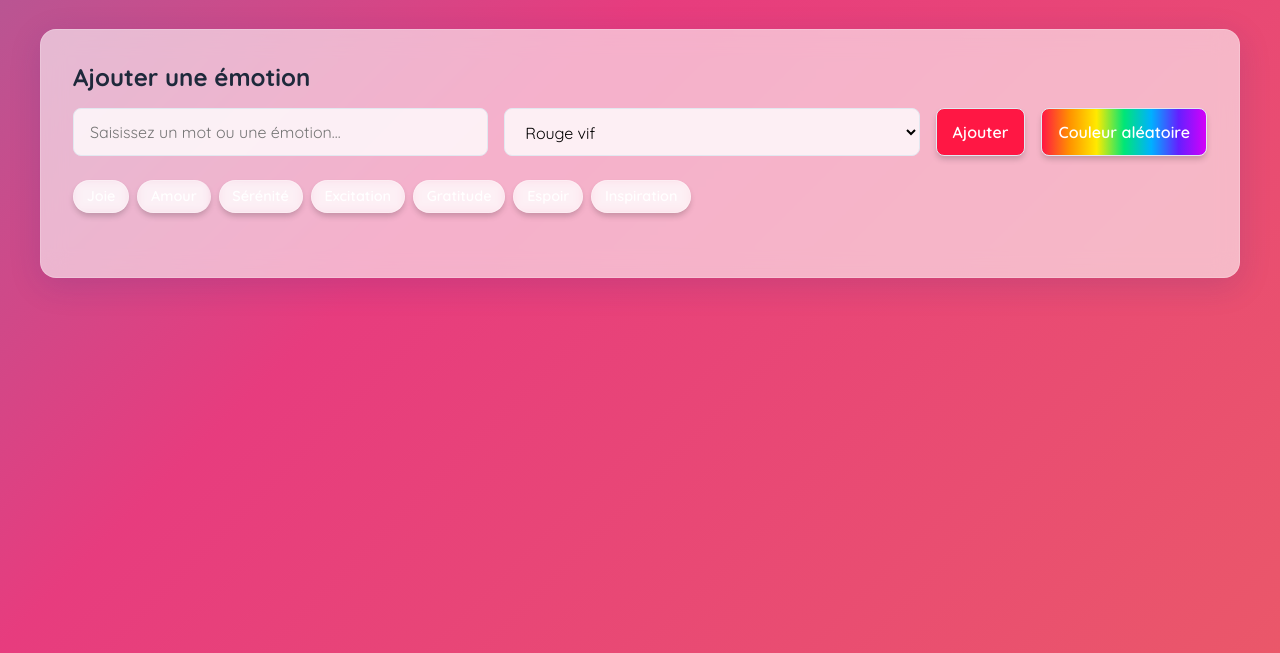
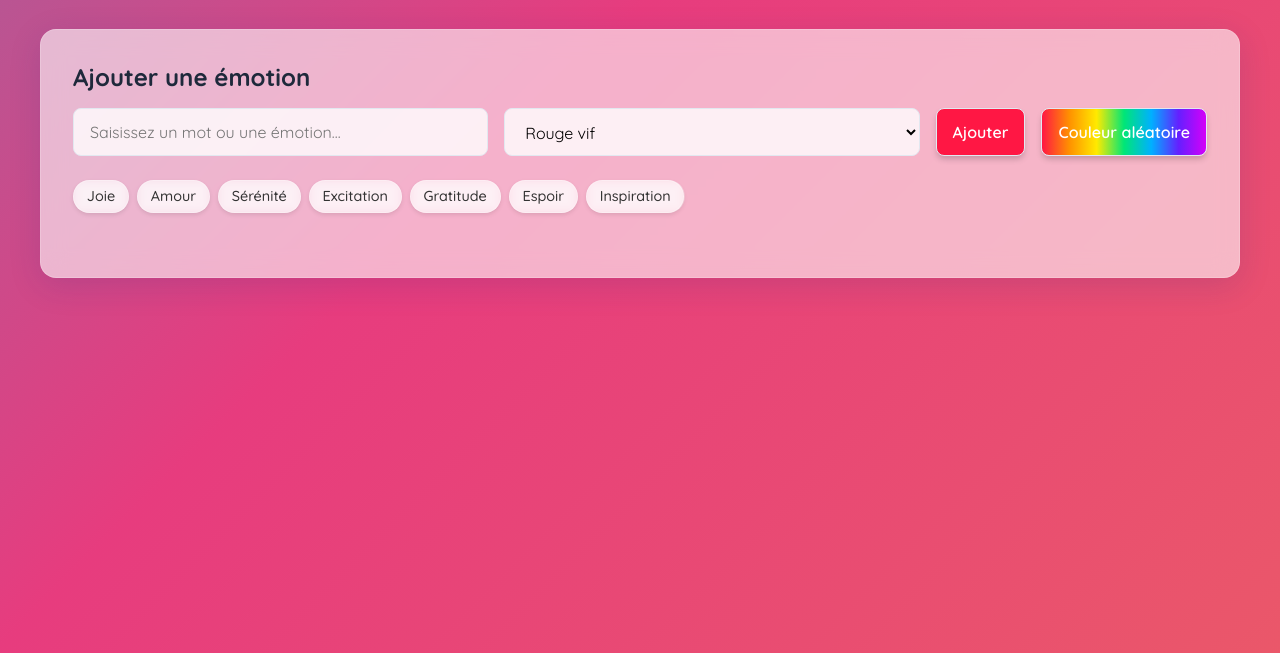
Before and after one commit to mytil67/rainbow_wall, a website: page index.html in a window 1280 px wide. Shown: the part 147-800 px from the top of the page. Drawn offline with Linux system fonts and the light colour scheme; no server answers.

Commit message:
Update index.html

```diff
--- a/index.html
+++ b/index.html
@@ -249,7 +249,7 @@
             box-shadow: 0 2px 4px rgba(0, 0, 0, 0.2);
         }
 
-        /* Suggestions d'émotions */
+       /* Suggestions d'émotions - style amélioré pour lisibilité */
 .suggestions-container {
     display: flex;
     flex-wrap: wrap;
@@ -262,15 +262,19 @@
     padding: 0.4rem 0.8rem;
     border-radius: 20px;
     font-size: 0.9rem;
+    font-weight: 500;
     cursor: pointer;
     transition: all 0.2s ease;
     border: 1px solid rgba(255, 255, 255, 0.3);
     backdrop-filter: blur(5px);
+    color: #333; /* Couleur de texte foncée pour contraste */
+    box-shadow: 0 2px 4px rgba(0, 0, 0, 0.1);
 }
 
 .suggestion-chip:hover {
     background-color: rgba(255, 255, 255, 0.8);
     transform: translateY(-2px);
+    box-shadow: 0 4px 6px rgba(0, 0, 0, 0.15);
 }
 
         @media (max-width: 768px) {
```
Lines whose indentation alone changed are shown as unchanged.
